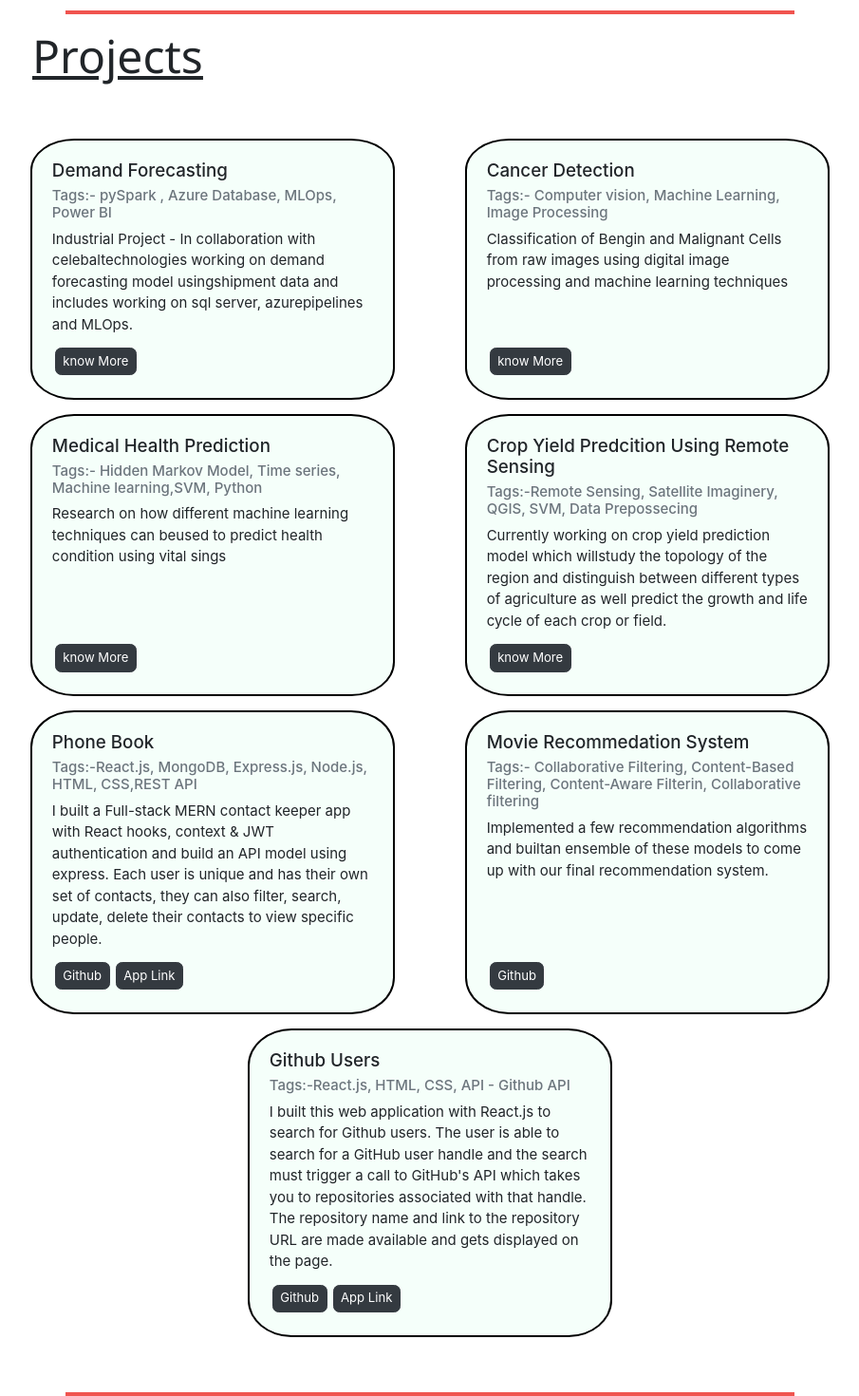
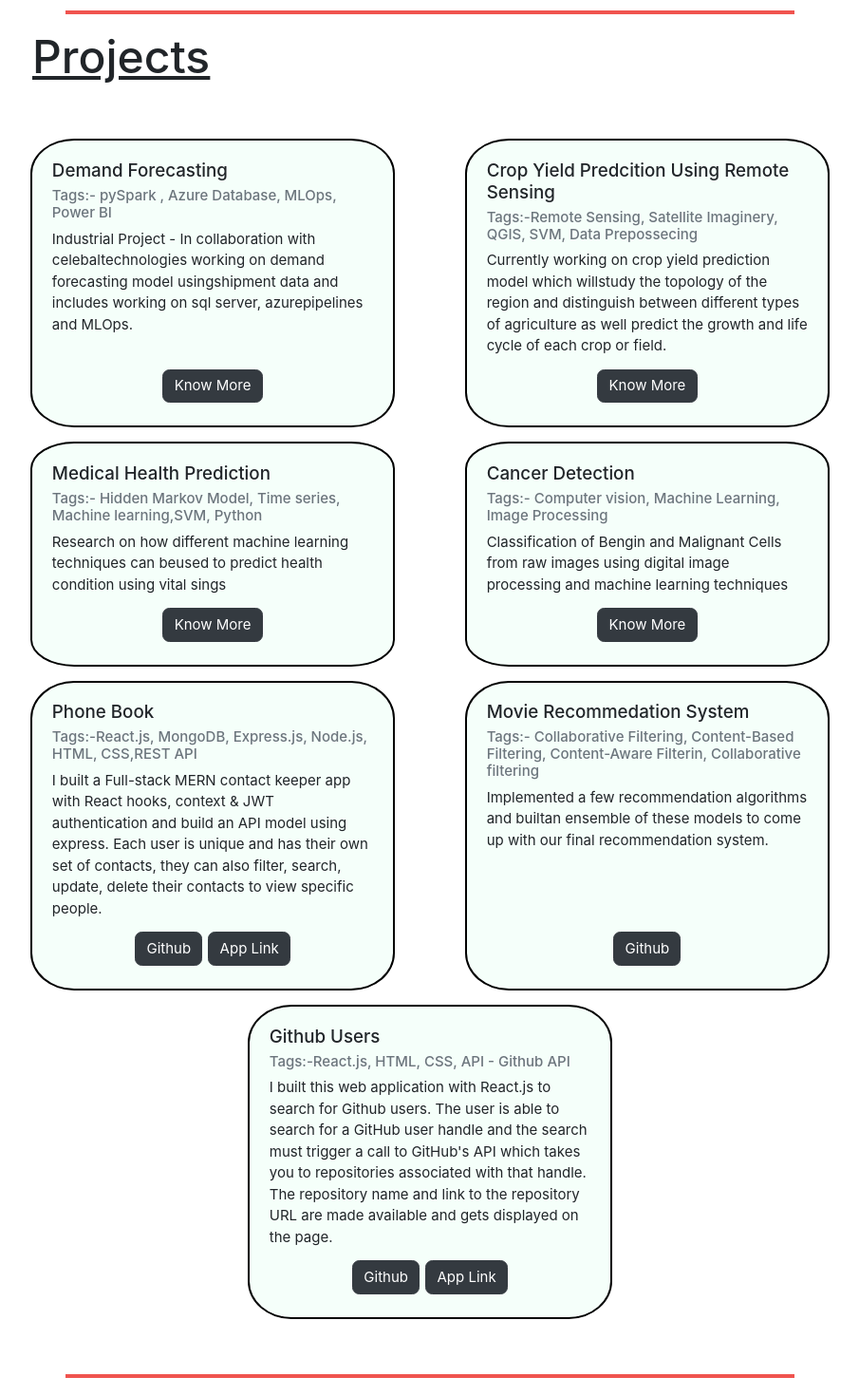
Before and after one commit to yogeshagrawal50/yogeshagrawal, a React (Create React App) app: page /#/portfolio in a window 1280 px wide. Shown: the part 1155-2625 px from the top of the page at 95% size, without its empty margins (347-1252 px from the left). Built offline with nearby package versions, Linux system fonts and the light colour scheme; a web font is replaced by a local one.

Commit message:
updated modal issue

```diff
--- a/public/index.html
+++ b/public/index.html
@@ -16,6 +16,7 @@
     <link rel="stylesheet" href="https://cdnjs.cloudflare.com/ajax/libs/font-awesome/4.7.0/css/font-awesome.min.css">
     <script src="https://kit.fontawesome.com/a076d05399.js"></script>
     <link rel="stylesheet" href="http://www.w3schools.com/lib/w3.css">
+    <link rel="stylesheet" href="https://maxcdn.bootstrapcdn.com/bootstrap/4.0.0/css/bootstrap.min.css" integrity="sha384-Gn5384xqQ1aoWXA+058RXPxPg6fy4IWvTNh0E263XmFcJlSAwiGgFAW/dAiS6JXm" crossorigin="anonymous">
     <link rel="stylesheet" href="https://maxcdn.bootstrapcdn.com/bootstrap/4.4.1/css/bootstrap.min.css"
   integrity="sha384-Vkoo8x4CGsO3+Hhxv8T/Q5PaXtkKtu6ug5TOeNV6gBiFeWPGFN9MuhOf23Q9Ifjh"
   crossorigin="anonymous"
@@ -54,5 +55,8 @@
       To begin the development, run `npm start` or `yarn start`.
       To create a production bundle, use `npm run build` or `yarn build`.
     -->
+    <script src="https://code.jquery.com/jquery-3.2.1.slim.min.js" integrity="sha384-KJ3o2DKtIkvYIK3UENzmM7KCkRr/rE9/Qpg6aAZGJwFDMVNA/GpGFF93hXpG5KkN" crossorigin="anonymous"></script>
+<script src="https://cdnjs.cloudflare.com/ajax/libs/popper.js/1.12.9/umd/popper.min.js" integrity="sha384-ApNbgh9B+Y1QKtv3Rn7W3mgPxhU9K/ScQsAP7hUibX39j7fakFPskvXusvfa0b4Q" crossorigin="anonymous"></script>
+<script src="https://maxcdn.bootstrapcdn.com/bootstrap/4.0.0/js/bootstrap.min.js" integrity="sha384-JZR6Spejh4U02d8jOt6vLEHfe/JQGiRRSQQxSfFWpi1MquVdAyjUar5+76PVCmYl" crossorigin="anonymous"></script>
   </body>
 </html>
--- a/src/components/home/Home.js
+++ b/src/components/home/Home.js
@@ -12,9 +12,9 @@ const Home = () => {
 					Upcoming Software Developer Ready For Coporate Face Off !
 					</p>
 					<ul class="list-inline ">
-					<li><a title="" className="icon" href="mailto:yogeshagrawal50@gmail.com" target="_blank" data-original-title="Mail"><i class="fas fa-envelope-square fa-5x" ></i></a></li>
+					<li><a title="" className="icon" href="mailto:yogeshagrawal50@gmail.com" target="_blank" data-original-title="Mail"><i className="fas fa-envelope-square fa-5x" ></i></a></li>
 					<li> <a title="" className="icon" href="https://github.com/yogeshagrawal50" target="_blank" data-original-title="Github"> <i className="fab fa-github-square fa-5x"></i></a></li>
-					<li> <a title="" className="icon" href="https://www.linkedin.com/in/yogesh-agrawal-3532b6150/" target="_blank" data-original-title="LinkedIn"><i className="fab fa-linkedin fa-5x"></i></a></li>
+					<li> <a title="" className="icon" href="https://www.linkedin.com/in/yogesh-agrawal-3532b6150/" target="_blank" data-original-title="LinkedIn"><i className="fab fa-linkedin-square fa-5x"></i></a></li>
 
 
 					</ul>
--- a/src/components/portfolio/Project.js
+++ b/src/components/portfolio/Project.js
@@ -1,80 +1,136 @@
-import React, { useState } from 'react';
-import Accordion from 'react-bootstrap/Accordion';
-import { Card } from 'react-bootstrap';
-import Button from 'react-bootstrap/Button';
-import MyVerticallyCenteredModal from './Modal'
-import {demand,medical, crop,cancer} from './details'
-
+import React from 'react';
+import { Card, Button } from 'react-bootstrap';
+import { demand, crop, medical, cancer } from './details';
 
 
 const Project = () => {
-	const [modalShow, setModalShow] = useState(false);
 	return (
 		<div className='project'>
 			<div className='projects-header'>
-				<h1 className='projects-header'><i class="fas fa-file-code"></i>Projects </h1>
+				<h1 className='projects-header'>
+					<i class='fas fa-file-code'></i>Projects{' '}
+				</h1>
 			</div>
 			<div className='project-list'>
-				<Accordion>
 				<div className='job-cards'>
+
 					<Card className='card'>
 						<Card.Body className='project-body'>
 							<Card.Title>{demand.title}</Card.Title>
 							<Card.Subtitle className='mb-2 text-muted'>
 								{demand.tags}
 							</Card.Subtitle>
-									<Card.Text>
-										{demand.subtitle}
-									</Card.Text>
+							<Card.Text>{demand.subtitle}</Card.Text>
 							<div className='div-button'>
 								<Button
-										className='button'
-										variant='dark'
-										type='radio'
-										size='sm'
-										eventkey='0'
-										onClick={() => {
-											demand.key === 0 ? setModalShow(true): setModalShow(false)}}	>
-										know More
+									type='button'
+									variant="dark"
+									class='btn-dark'
+									data-toggle='modal'
+									data-target='#forecastmodal'>
+									Know More
 								</Button>
+
+								<div
+									class='modal fade'
+									id='forecastmodal'
+									tabindex='-1'
+									role='dialog'
+									aria-labelledby='exampleModalCenterTitle'
+									aria-hidden='true'>
+									<div
+										class='modal-dialog modal-dialog-centered'
+										role='document'>
+										<div class='modal-content'>
+											<div class='modal-header'>
+												<h5 class='modal-title' id='exampleModalLongTitle'>
+													{demand.title}
+												</h5>
+												<button
+													type='button'
+													class='close'
+													data-dismiss='modal'
+													aria-label='Close'>
+													<span aria-hidden='true'>&times;</span>
+												</button>
 											</div>
-									<MyVerticallyCenteredModal
-										show={modalShow}
-										onHide={() => setModalShow(false) }
-										text={demand.text}
-										title={demand.title}
-										key={demand.key}
-									/>
+											<div class='modal-body'>
+												<h6>{demand.tags}</h6>
+												<br />
+												{demand.desc}
+											</div>
+											<div class='modal-footer'>
+												<button
+													type='button'
+													class='btn btn-secondary'
+													data-dismiss='modal'>
+													Close
+												</button>
+											</div>
+										</div>
+									</div>
+								</div>
+							</div>
 						</Card.Body>
 					</Card>
 
 					<Card className='card'>
-								<Card.Body className='project-body' >
-									<Card.Title>{cancer.title}</Card.Title>
+						<Card.Body className='project-body'>
+							<Card.Title>{crop.title}</Card.Title>
 							<Card.Subtitle className='mb-2 text-muted'>
-										{cancer.tags}
+								{crop.tags}
 							</Card.Subtitle>
-									<Card.Text>
-										{cancer.subtitle}
-									</Card.Text>
+							<Card.Text>{crop.subtitle}</Card.Text>
 							<div className='div-button'>
 								<Button
-										className='button'
-										variant='dark'
-										type='radio'
-										size='sm'
-										eventkey='1'
-										onClick={() => setModalShow(true)}>
-										know More
+									type='button'
+									variant="dark"
+									class='btn-dark'
+									data-toggle='modal'
+									data-target='#cropmodal'>
+									Know More
 								</Button>
+
+								<div
+									class='modal fade'
+									id='cropmodal'
+									tabindex='-1'
+									role='dialog'
+									aria-labelledby='exampleModalCenterTitle'
+									aria-hidden='true'>
+									<div
+										class='modal-dialog modal-dialog-centered'
+										role='document'>
+										<div class='modal-content'>
+											<div class='modal-header'>
+												<h5 class='modal-title' id='exampleModalLongTitle'>
+													{crop.title}
+												</h5>
+												<button
+													type='button'
+													class='close'
+													data-dismiss='modal'
+													aria-label='Close'>
+													<span aria-hidden='true'>&times;</span>
+												</button>
 											</div>
-
-									<MyVerticallyCenteredModal
-										show={modalShow}
-										onHide={() => setModalShow(false)}
-										text={cancer.desc}
-										title={cancer.title}
-									/>
+											<div class='modal-body'>
+												<h6>{crop.tags}</h6>
+												<br />
+												{crop.desc}
+											</div>
+											<div class='modal-footer'>
+												<button
+													type='button'
+													class='btn btn-secondary'
+													data-dismiss='modal'>
+													Close
+												</button>
+											</div>
+										</div>
+									</div>
+								</div>
+							</div>
 						</Card.Body>
 					</Card>
 
@@ -84,61 +140,117 @@ const Project = () => {
 							<Card.Subtitle className='mb-2 text-muted'>
 								{medical.tags}
 							</Card.Subtitle>
-									<Card.Text>
-										{medical.subtitle}
-									</Card.Text>
+							<Card.Text>{medical.subtitle}</Card.Text>
 							<div className='div-button'>
 								<Button
-										className='button'
-										variant='dark'
-										type='radio'
-										size='sm'
-										eventkey='2'
-										onClick={() => setModalShow(true)}>
-										know More
+									type='button'
+									variant="dark"
+									class='btn-dark'
+									data-toggle='modal'
+									data-target='#exampleModalCenter'>
+									Know More
 								</Button>
+
+								<div
+									class='modal fade'
+									id='exampleModalCenter'
+									tabindex='-1'
+									role='dialog'
+									aria-labelledby='exampleModalCenterTitle'
+									aria-hidden='true'>
+									<div
+										class='modal-dialog modal-dialog-centered'
+										role='document'>
+										<div class='modal-content'>
+											<div class='modal-header'>
+												<h5 class='modal-title' id='exampleModalLongTitle'>
+													{medical.title}
+												</h5>
+												<button
+													type='button'
+													class='close'
+													data-dismiss='modal'
+													aria-label='Close'>
+													<span aria-hidden='true'>&times;</span>
+												</button>
 											</div>
-
-									<MyVerticallyCenteredModal
-										show={modalShow}
-										onHide={() => setModalShow(false)}
-										eventkey='2'
-										text={medical.desc}
-										title={medical.title}
-									/>
+											<div class='modal-body'>
+												<h6>{medical.tags}</h6>
+												<br />
+												{medical.desc}
+											</div>
+											<div class='modal-footer'>
+												<button
+													type='button'
+													class='btn btn-secondary'
+													data-dismiss='modal'>
+													Close
+												</button>
+											</div>
+										</div>
+									</div>
+								</div>
+							</div>
 						</Card.Body>
 					</Card>
 
 					<Card className='card'>
 						<Card.Body className='project-body'>
-									<Card.Title>
-										{crop.title}
-									</Card.Title>
+							<Card.Title>{cancer.title}</Card.Title>
 							<Card.Subtitle className='mb-2 text-muted'>
-										{crop.tags}
+								{cancer.tags}
 							</Card.Subtitle>
-									<Card.Text>
-										{crop.subtitle}
-									</Card.Text>
+							<Card.Text>{cancer.subtitle}</Card.Text>
 							<div className='div-button'>
 								<Button
-										className='button'
-										variant='dark'
-										type='radio'
-										size='sm'
-										eventkey='3'
-										onClick={() => setModalShow(true)}>
-										know More
+									type='button'
+									variant="dark"
+									class='btn-dark'
+									data-toggle='modal'
+									data-target='#cancermodal'>
+									Know More
 								</Button>
+
+								<div
+									class='modal fade'
+									id='cancermodal'
+									tabindex='-1'
+									role='dialog'
+									aria-labelledby='exampleModalCenterTitle'
+									aria-hidden='true'>
+									<div
+										class='modal-dialog modal-dialog-centered'
+										role='document'>
+										<div class='modal-content'>
+											<div class='modal-header'>
+												<h5 class='modal-title' id='exampleModalLongTitle'>
+													{cancer.title}
+												</h5>
+												<button
+													type='button'
+													class='close'
+													data-dismiss='modal'
+													aria-label='Close'>
+													<span aria-hidden='true'>&times;</span>
+												</button>
 											</div>
-
-									<MyVerticallyCenteredModal
-										show={modalShow}
-										onHide={() => setModalShow(false)}
-										eventkey='3'
-										text={crop.desc}
-										title={crop.title}
-									/>
+											<div class='modal-body'>
+												<h6>{cancer.tags}</h6>
+												<br />
+												{cancer.desc}
+											</div>
+											<div class='modal-footer'>
+												<button
+													type='button'
+													class='btn btn-secondary'
+													data-dismiss='modal'>
+													Close
+												</button>
+											</div>
+										</div>
+									</div>
+								</div>
+							</div>
 						</Card.Body>
 					</Card>
 
@@ -146,63 +258,58 @@ const Project = () => {
 						<Card.Body className='project-body'>
 							<Card.Title>Phone Book</Card.Title>
 							<Card.Subtitle className='mb-2 text-muted'>
-										Tags:-React.js, MongoDB, Express.js, Node.js, HTML, CSS,REST
-										API
+								Tags:-React.js, MongoDB, Express.js, Node.js, HTML, CSS,REST API
 							</Card.Subtitle>
 							<Card.Text>
-										I built a Full-stack MERN contact keeper app with React
-										hooks, context & JWT authentication and build an API model
-										using express. Each user is unique and has their own set of
-										contacts, they can also filter, search, update, delete their
-										contacts to view specific people.
+								I built a Full-stack MERN contact keeper app with React hooks,
+								context & JWT authentication and build an API model using
+								express. Each user is unique and has their own set of contacts,
+								they can also filter, search, update, delete their contacts to
+								view specific people.
 							</Card.Text>
 							<div className='div-button'>
-									<Button
-										className='button'
-										variant='dark'
-										type='radio'
-										size='sm'
-										href='https://github.com/yogeshagrawal50/PhoneBook_MERN'>
+								<a
+									href='https://github.com/yogeshagrawal50/PhoneBook_MERN'
+									class='btn btn-dark'
+									role='button'
+									aria-pressed='true'>
 									Github
-									</Button>
-									<Button
-										className='button'
-										variant='dark'
-										type='radio'
-										size='sm'
-										href='https://contactmanagers.herokuapp.com/'>
+								</a>
+								<a
+									href='https://contactmanagers.herokuapp.com/'
+									class='btn btn-dark'
+									role='button'
+									aria-pressed='true'>
 									App Link
-									</Button>
+								</a>
 							</div>
 						</Card.Body>
 					</Card>
+
 					<Card className='card'>
 						<Card.Body className='project-body'>
-									<div>
 							<Card.Title>Movie Recommedation System</Card.Title>
 							<Card.Subtitle className='mb-2 text-muted'>
 								Tags:- Collaborative Filtering, Content-Based Filtering,
 								Content-Aware Filterin, Collaborative filtering
 							</Card.Subtitle>
 							<Card.Text>
-											Implemented a few recommendation algorithms and builtan
-											ensemble of these models to come up with our final
-											recommendation system.
+								Implemented a few recommendation algorithms and builtan ensemble
+								of these models to come up with our final recommendation system.
 							</Card.Text>
-									</div>
 							<div className='div-button'>
 								<Button
-										className='button'
-										variant='dark'
-										type='radio'
-										size='sm'
-										href='https://github.com/yogeshagrawal50/Movie-Recommendation-System'>
+									href='https://github.com/yogeshagrawal50/Movie-Recommendation-System'
+									variant="dark"
+									class='btn-dark'
+									role='button'
+									aria-pressed='true'>
 									Github
 								</Button>
 							</div>
-
 						</Card.Body>
 					</Card>
+
 					<Card className='card'>
 						<Card.Body className='project-body'>
 							<Card.Title>Github Users</Card.Title>
@@ -210,35 +317,35 @@ const Project = () => {
 								Tags:-React.js, HTML, CSS, API - Github API
 							</Card.Subtitle>
 							<Card.Text>
-									I built this web application with React.js to search for
-									Github users. The user is able to search for a GitHub user
-									handle and the search must trigger a call to GitHub's API
-									which takes you to repositories associated with that handle.
-									The repository name and link to the repository URL are made
-									available and gets displayed on the page.
+								I built this web application with React.js to search for Github
+								users. The user is able to search for a GitHub user handle and
+								the search must trigger a call to GitHub's API which takes you
+								to repositories associated with that handle. The repository name
+								and link to the repository URL are made available and gets
+								displayed on the page.
 							</Card.Text>
 							<div className='div-button'>
 								<Button
-									className='button'
-									variant='dark'
-									type='radio'
-									size='sm'
-									href='https://github.com/yogeshagrawal50/Github_user_finder'>
+									href='https://github.com/yogeshagrawal50/Github_user_finder'
+									variant="dark"
+									class='btn-dark'
+									role='button'
+									aria-pressed='true'>
 									Github
 								</Button>
+
 								<Button
-									className='button'
-									variant='dark'
-									type='radio'
-									size='sm'
-									href='https://userfindergit.netlify.app/'>
+									href='https://userfindergit.netlify.app/'
+									variant="dark"
+									class='btn-dark'
+									role='button'
+									aria-pressed='true'>
 									App Link
 								</Button>
 							</div>
 						</Card.Body>
 					</Card>
 				</div>
-				</Accordion>
 			</div>
 		</div>
 	);
--- a/src/styles/Projects.css
+++ b/src/styles/Projects.css
@@ -57,13 +57,14 @@ h1{
 } */
 .div-button{
   margin-top: auto;
+  align-self: center;
 
 }
 .projectcard:hover{
  box-shadow: 0 4px 5px rgba(0,0,0,0.8);
 }
 
-.button{
+.btn-dark{
   size: 10px;
   margin: 3px;
   border-radius:0.5em;
@@ -73,7 +74,7 @@ h1{
   align-items: flex-end;
 }
 
-.button:hover{
+.btn-dark:hover{
   transition: all 0.4s ease 0s
 }
 
```
Also changed, not shown: src/components/portfolio/Modal.js (deleted, +0 -30 lines), src/components/portfolio/Portfolio.js (+0 -7 lines). Lines whose indentation alone changed are shown as unchanged.
